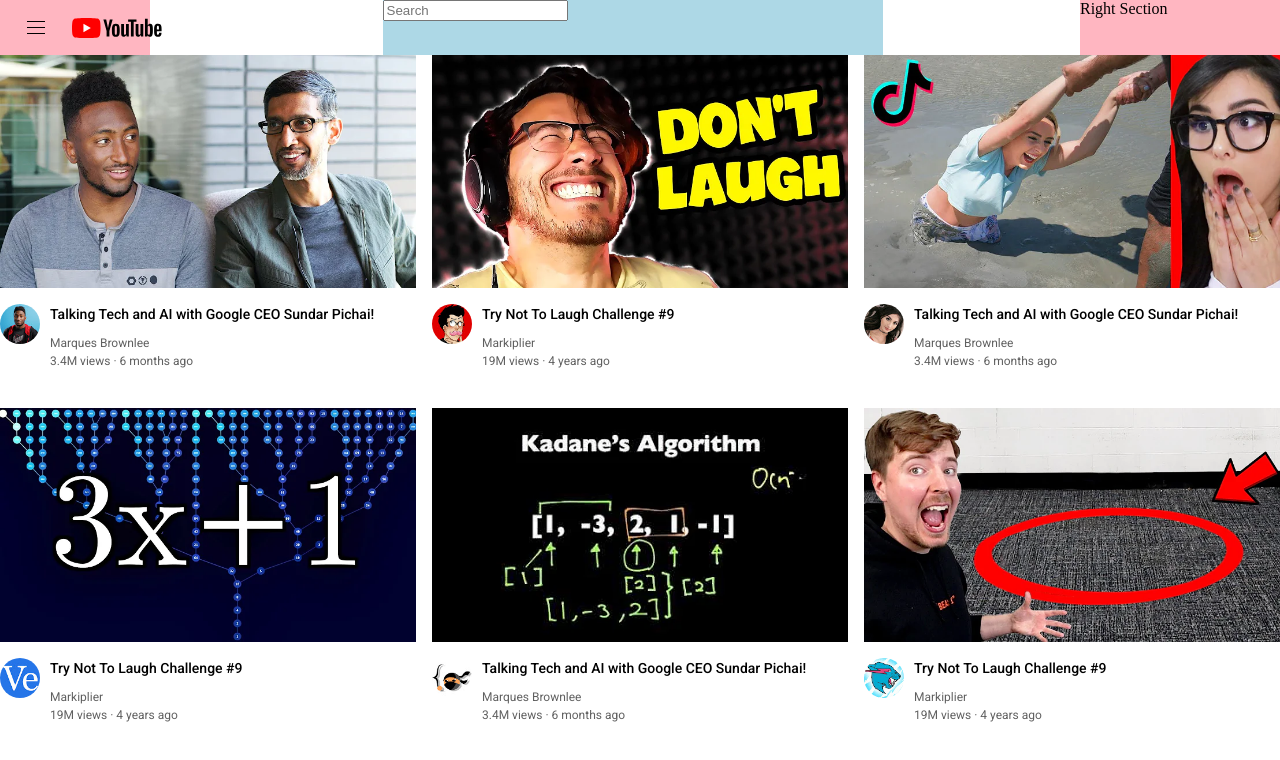
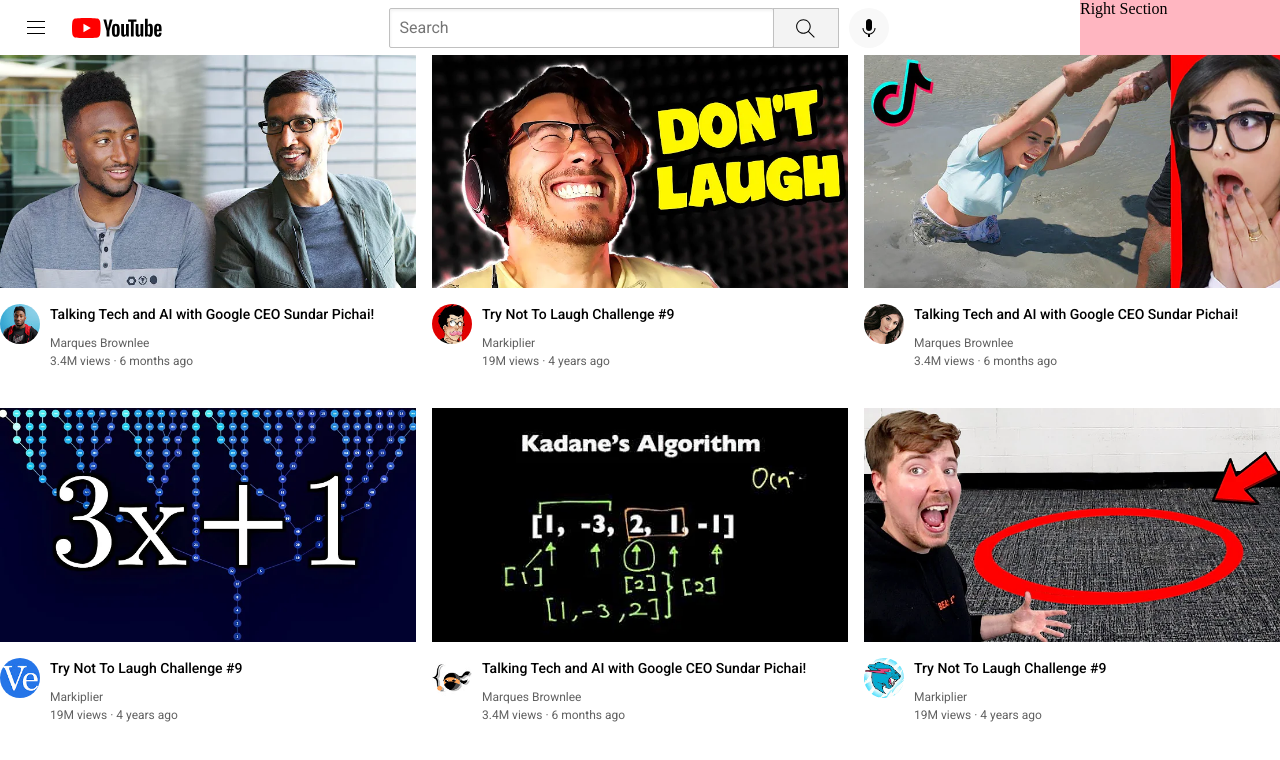
Before and after one commit to Bignarem/youtube-clone, a plain HTML site: page index.html in a window 1280 px wide. Drawn offline with Linux system fonts and the light colour scheme.

Commit message:
Añadí iconos de busqueda y estilo a la barra de busqueda

```diff
--- a/index.html
+++ b/index.html
@@ -24,6 +24,12 @@
       </div>
       <div class="middle-section">
         <input class="search-bar" type="text" name="" id="" placeholder="Search" />
+        <button class="search-button">
+          <img class="search-icon" src="icons/search.svg" alt="">
+        </button>
+        <button class="voice-search-button">
+          <img class="voice-search-icon" src="icons/voice-search-icon.svg" alt="">
+        </button>
       </div>
       <div class="right-section"> Right Section</div>
 
--- a/styles/header.css
+++ b/styles/header.css
@@ -6,8 +6,6 @@
 }
 
 .left-section {
-  background-color: lightpink;
-  width: 150px;
   display: flex;
   align-items: center;
 }
@@ -23,11 +21,54 @@
 }
 
 .middle-section {
-  background-color: lightblue;
   flex: 1;
   margin-left: 70px;
   margin-right: 35px;
   max-width: 500px;
+  display: flex;
+  align-items: center;
+}
+
+.search-bar {
+  flex: 1;
+  height: 36px;
+  padding-left: 10px;
+  font-size: 16px;
+  border: 1px solid rgb(192, 192, 192);
+  border-radius: 2px;
+  box-shadow: inset 1px 2px 3px rgba(0, 0, 0, 0.05);
+}
+
+.search-bar::placeholder {
+  font-family: Roboto, Arial;
+  font-size: 16px;
+}
+
+.search-button {
+  height: 40px;
+  width: 66px;
+  background-color: rgb(243, 243, 243);
+  border: 1px solid rgb(192, 192, 192);
+  margin-left: -1px;
+  margin-right: 10px;
+}
+
+.search-icon {
+  height: 25px;
+  margin-top: 4px;
+}
+
+.voice-search-button {
+  height: 40px;
+  width: 40px;
+  border-radius: 20px;
+  border: none;
+  background-color: rgb(248, 248, 248);
+}
+
+.voice-search-icon {
+  height: 24px;
+  margin-top: 4px;
 }
 
 .right-section {
```
